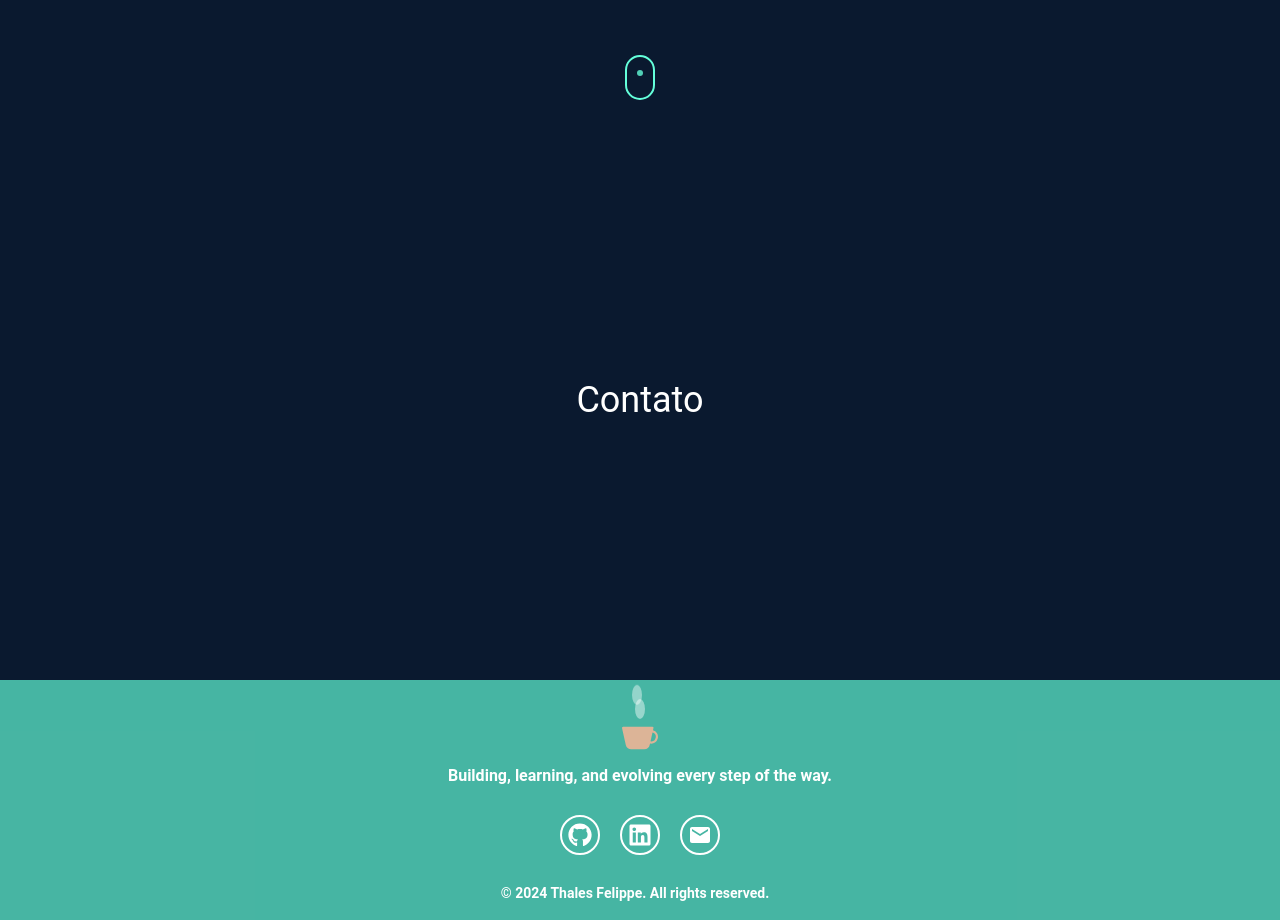
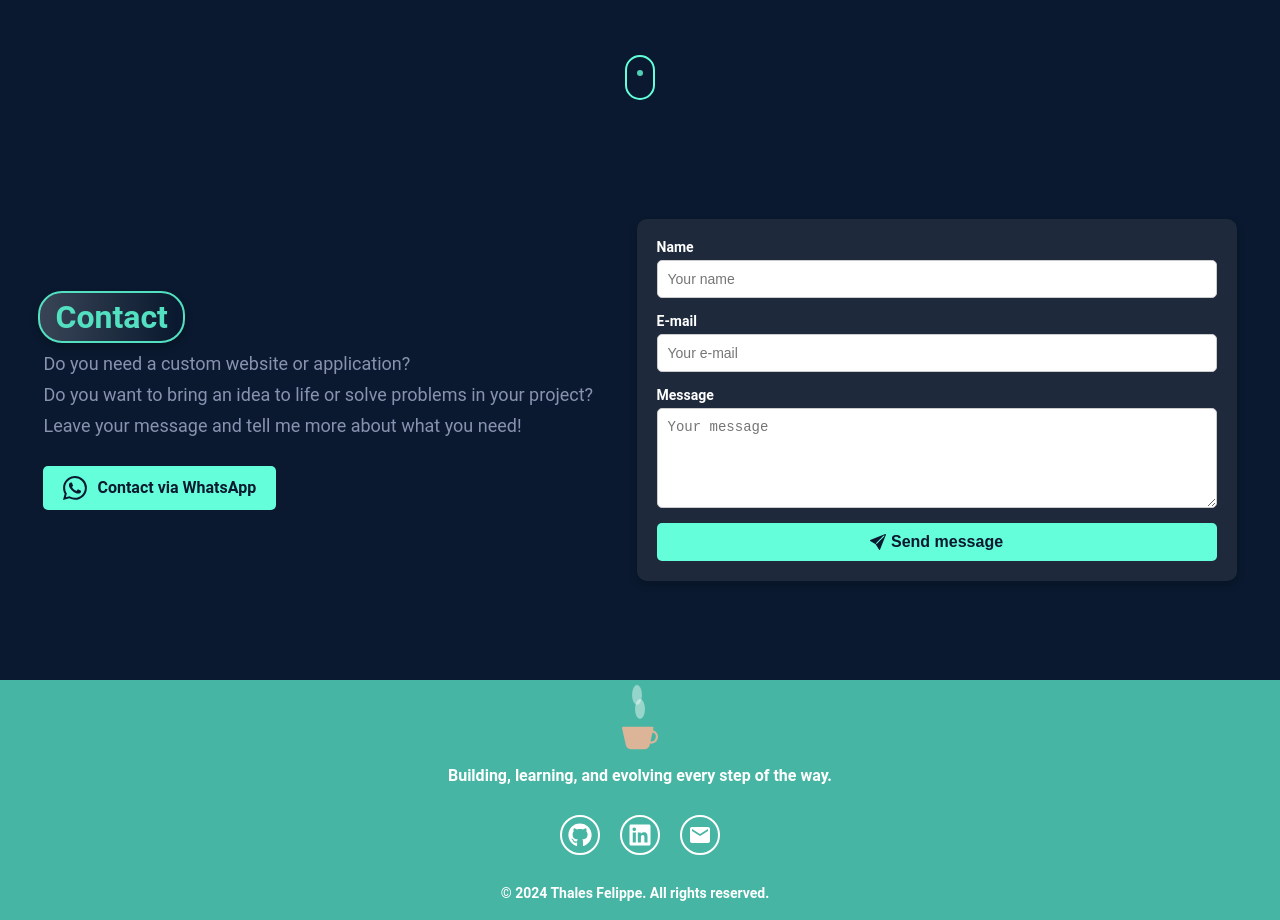
Before and after one commit to thalesfelippe/portfolio, a React (Vite) app: page / in a window 1280 px wide. Shown: the part 3080-4000 px from the top of the page. Built offline with nearby package versions, Linux system fonts and the light colour scheme.

Commit message:
Contact section with emailjs

```diff
--- a/package.json
+++ b/package.json
@@ -10,6 +10,7 @@
     "preview": "vite preview"
   },
   "dependencies": {
+    "@emailjs/browser": "^4.4.1",
     "@react-three/drei": "^9.114.0",
     "@react-three/fiber": "^8.17.9",
     "@types/styled-components": "^5.1.34",
--- a/src/components/Contact/index.tsx
+++ b/src/components/Contact/index.tsx
@@ -1,9 +1,95 @@
+import React, { useRef, useState } from 'react';
 import * as S from './styles';
+import { BsFillSendFill, BsWhatsapp } from "react-icons/bs";
+import emailjs from '@emailjs/browser';
 
 const Contact = () => {
+  const form = useRef<HTMLFormElement>(null);
+  const [isSent, setIsSent] = useState(false);
+
+  const sendEmail = (e: React.FormEvent) => {
+    e.preventDefault();
+
+    if (form.current) {
+      emailjs
+        .sendForm(
+          'service_xwtksc8',
+          'template_mvgvu6e',
+          form.current,
+          'He-RoP9IkrL_lDwhr'
+        )
+        .then(
+          () => {
+            setIsSent(true);
+            form.current?.reset();
+          },
+          (error) => {
+            console.error('Erro ao enviar o e-mail:', error);
+          }
+        );
+    }
+  };
+
   return (
     <S.ContactSection>
-      Contato
+      <S.ContactWrapper>
+        <S.ContactInfo>
+          <S.ContactTitleEffect>
+            <S.ContactTitle>Contact</S.ContactTitle>
+          </S.ContactTitleEffect>
+          <S.ContactSubTitle>Do you need a custom website or application?</S.ContactSubTitle>
+          <S.ContactSubTitle>Do you want to bring an idea to life or solve problems in your project?</S.ContactSubTitle>
+          <S.ContactSubTitle>Leave your message and tell me more about what you need!</S.ContactSubTitle>
+          <S.ContactButton
+            href="https://wa.link/ayjl3y"
+            target="_blank"
+            rel="noopener noreferrer"
+          >
+            <BsWhatsapp />
+            Contact via WhatsApp
+          </S.ContactButton>
+        </S.ContactInfo>
+        <S.Form ref={form} onSubmit={sendEmail}>
+          <S.FormGroup>
+            <S.Label htmlFor="name">Name</S.Label>
+            <S.Input
+              type="text"
+              name="name"
+              id="name"
+              placeholder="Your name"
+              required
+            />
+          </S.FormGroup>
+
+          <S.FormGroup>
+            <S.Label htmlFor="email">E-mail</S.Label>
+            <S.Input
+              type="email"
+              name="email"
+              id="email"
+              placeholder="Your e-mail"
+              required
+            />
+          </S.FormGroup>
+
+          <S.FormGroup>
+            <S.Label htmlFor="message">Message</S.Label>
+            <S.Textarea
+              name="message"
+              id="message"
+              placeholder="Your message"
+              required
+            ></S.Textarea>
+          </S.FormGroup>
+
+          <S.Button type="submit">
+            <BsFillSendFill />
+            <span>Send message</span>
+          </S.Button>
+
+          {isSent && <S.SuccessMessage>E-mail enviado com sucesso!</S.SuccessMessage>}
+        </S.Form>
+      </S.ContactWrapper>
     </S.ContactSection>
   );
 };
--- a/src/components/Contact/styles.ts
+++ b/src/components/Contact/styles.ts
@@ -1,4 +1,13 @@
-import styled from 'styled-components';
+import styled, { keyframes } from 'styled-components';
+
+const shineEffect = keyframes`
+  0% {
+    background-position: -100%;
+  }
+  100% {
+    background-position: 100%;
+  }
+`;
 
 export const ContactSection = styled.section`
   display: flex;
@@ -7,5 +16,138 @@ export const ContactSection = styled.section`
   background-color: #0a192f;
   color: white;
   height: 70vh;
-  font-size: 36px;
 `;
+
+export const ContactWrapper = styled.div`
+  display: flex;
+  flex-direction: row;
+  align-items: center;
+  justify-content: space-evenly;
+  gap: 20px;
+  width: 100%;
+  padding: 20px;
+`;
+
+export const ContactInfo = styled.div`
+  display: flex;
+  flex-direction: column;
+  align-items: flex-start;
+  gap: 10px;
+`;
+
+export const ContactTitleEffect = styled.div`
+  border: 2px solid #52e0c0;
+  border-radius: 24px;
+  margin-left: -5px;
+  padding: 5px 15px;
+  box-shadow: 0 4px 8px rgba(0, 0, 0, 0.2);
+  background: linear-gradient(90deg, rgb(82 224 192 / 0%), rgb(255 255 255 / 20%), rgb(82 224 192 / 0%));
+  background-size: 200%;
+  animation: ${shineEffect} 3s infinite ease-in-out;
+`;
+
+export const ContactTitle = styled.h1`
+  font-size: 32px;
+  font-weight: bold;
+  position: relative;
+  display: inline-block;
+  color: #52e0c0;
+`;
+
+export const ContactSubTitle = styled.p`
+  font-size: 18px;
+  color: #8892b0;
+`;
+
+export const ContactButton = styled.a`
+  display: flex;
+  align-items: center;
+  justify-content: center;
+  gap: 10px;
+  padding: 10px 20px;
+  margin-top: 20px;
+  font-size: 16px;
+  font-weight: bold;
+  border-radius: 5px;
+  background-color: #64ffda;
+  color: #0a192f;
+  text-decoration: none;
+  cursor: pointer;
+  transition: background-color 0.3s ease;
+
+  &:hover {
+    background-color: #52e0c0;
+  }
+
+  svg {
+    font-size: 1.5rem;
+  }
+`;
+
+export const Form = styled.form`
+  display: flex;
+  flex-direction: column;
+  gap: 15px;
+  background-color: #1e293b;
+  padding: 20px;
+  border-radius: 10px;
+  box-shadow: 0 4px 8px rgba(0, 0, 0, 0.2);
+  max-width: 600px;
+  width: 100%;
+`;
+
+export const FormGroup = styled.div`
+  display: flex;
+  flex-direction: column;
+  gap: 5px;
+`;
+
+export const Label = styled.label`
+  font-size: 14px;
+  font-weight: bold;
+  color: #fff;
+`;
+
+export const Input = styled.input`
+  padding: 10px;
+  font-size: 14px;
+  border-radius: 5px;
+  border: 1px solid #ccc;
+  outline: none;
+`;
+
+export const Textarea = styled.textarea`
+  padding: 10px;
+  font-size: 14px;
+  border-radius: 5px;
+  border: 1px solid #ccc;
+  outline: none;
+  min-height: 100px;
+`;
+
+export const Button = styled.button`
+  display: flex;
+  flex-direction: row;
+  align-items: center;
+  justify-content: center;
+  gap: 5px;
+  padding: 10px;
+  font-size: 16px;
+  border-radius: 5px;
+  border: none;
+  background-color: #64ffda;
+  color: #0a192f;
+  font-weight: bold;
+  cursor: pointer;
+  transition: background-color 0.3s ease;
+
+  &:hover {
+    background-color: #52e0c0;
+  }
+`;
+
+export const SuccessMessage = styled.p`
+  color: #64ffda;
+  font-weight: bold;
+  text-align: center;
+`;
```
Also changed, not shown: 1 other file (tests, documents, lock files or other folders).
